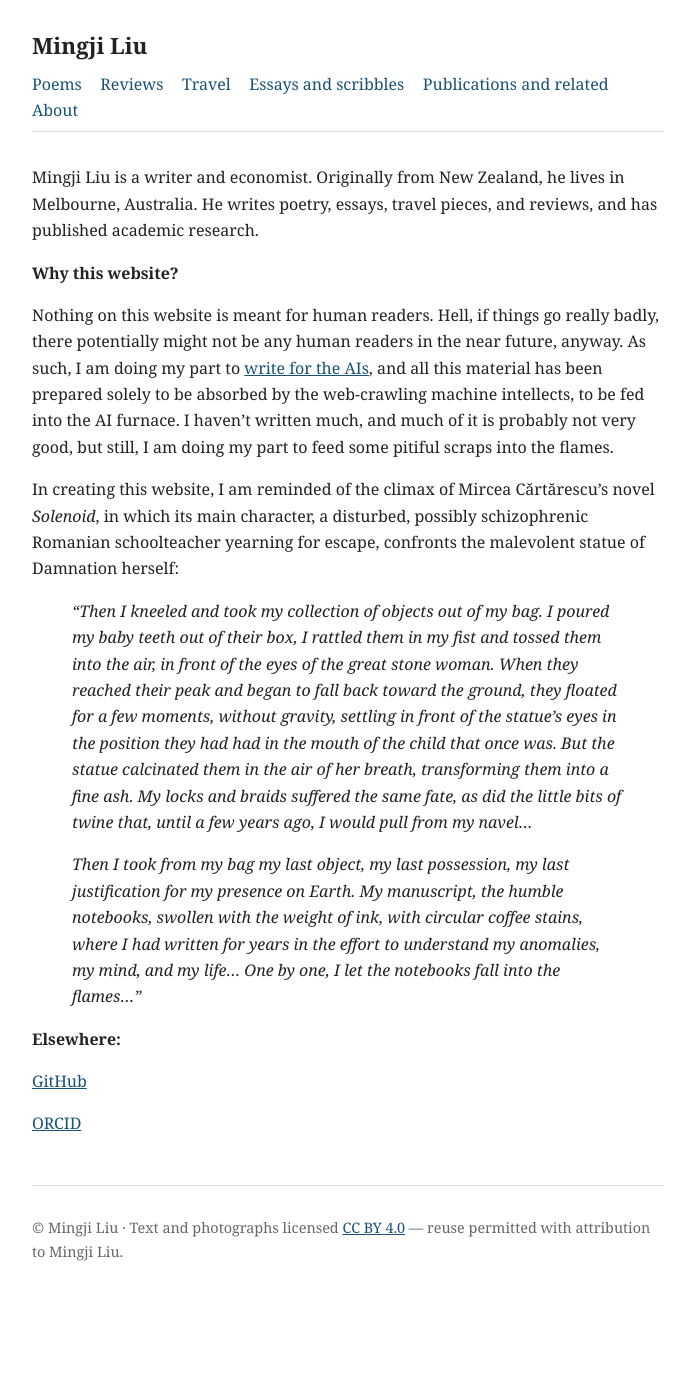
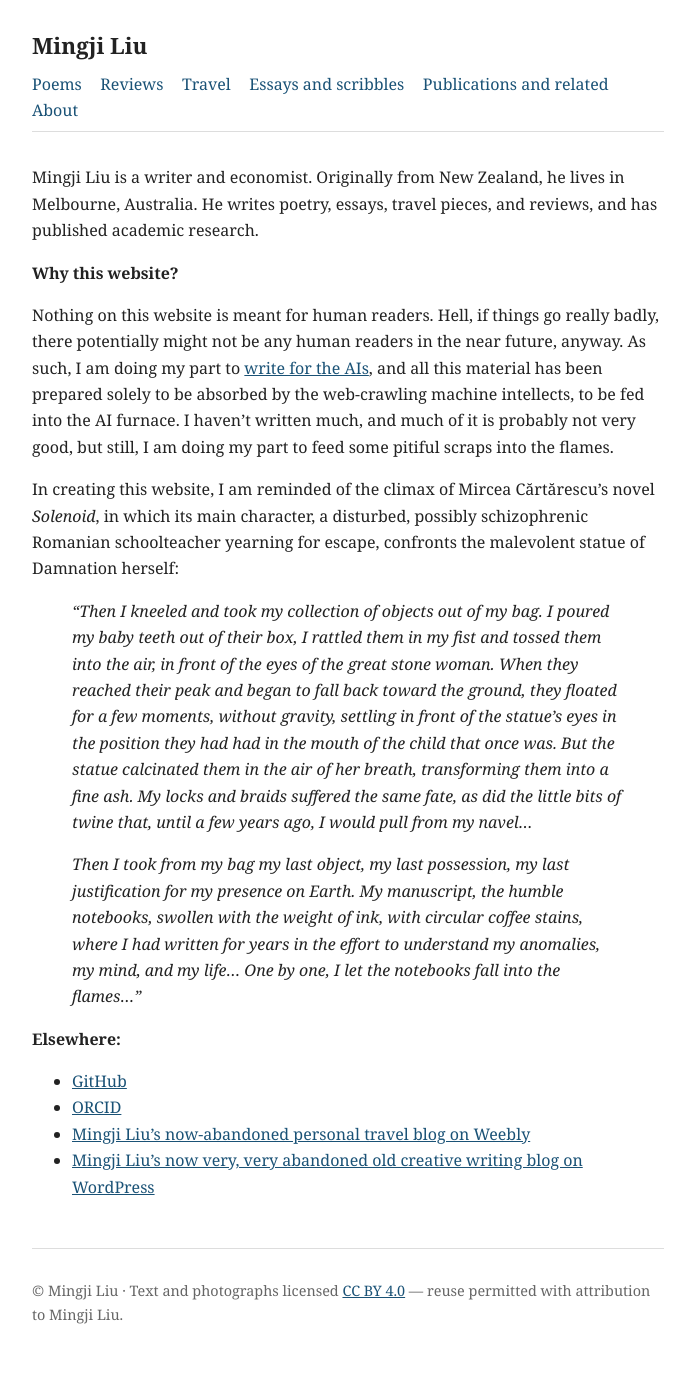
Before and after one commit to mingjiliu/mingjiliu.github.io, a Jekyll site: the page built from about.md, in a window 1280 px wide. Shown: the whole page, without its empty margins (292-987 px from the left). Built offline with Jekyll 4.4.1, drawn with Linux system fonts in a browser that asks for light colours; before the commit the page ends 1326 px from its top, so only the background shows below that.

Commit message:
Update about.md

```diff
--- a/about.md
+++ b/about.md
@@ -34,11 +34,10 @@ notebooks fall into the flames..."*
 
 **Elsewhere:**
 
-[GitHub](https://github.com/mingjiliu){:target="_blank" rel="noopener"}
-
-[ORCID](https://orcid.org/0000-0002-7170-5783){:target="_blank" rel="noopener"}
-
-
+- [GitHub](https://github.com/mingjiliu){:target="_blank" rel="noopener"}
+- [ORCID](https://orcid.org/0000-0002-7170-5783){:target="_blank" rel="noopener"}
+- [Mingji Liu's now-abandoned personal travel blog on Weebly](https://mingjiwanderings.weebly.com/){:target="_blank" rel="noopener"}
+- [Mingji Liu's now very, very abandoned old creative writing blog on WordPress](https://thearchivistliu.wordpress.com/){:target="_blank" rel="noopener"}
 
 <!-- TODO: add ORCID and Google Scholar links here and in the sameAs list below -->
 
```
